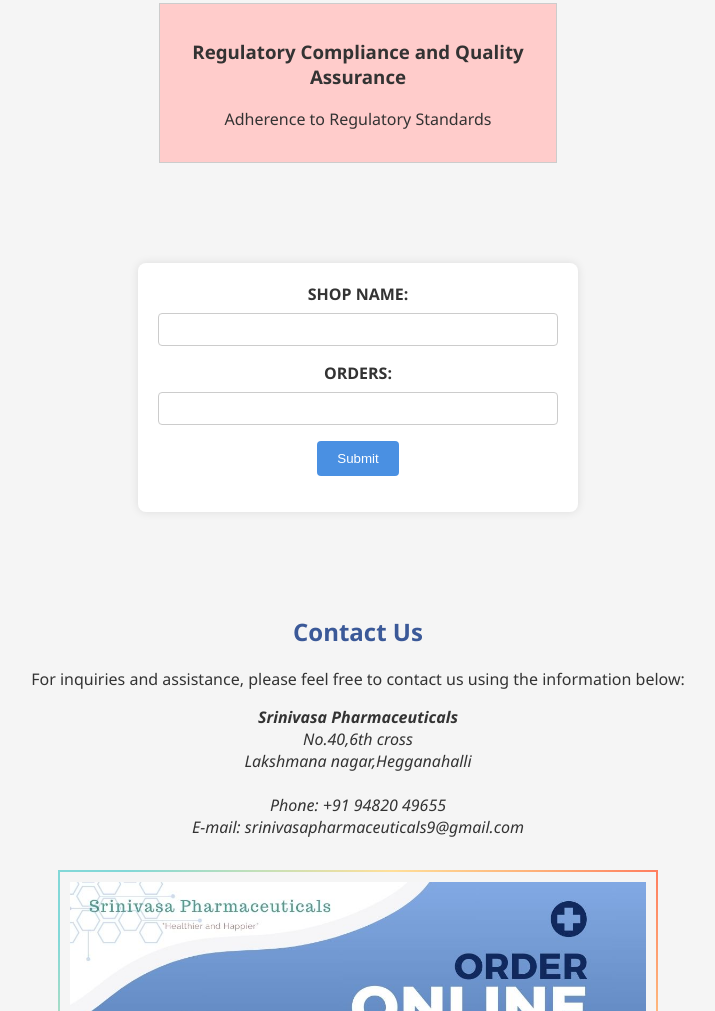
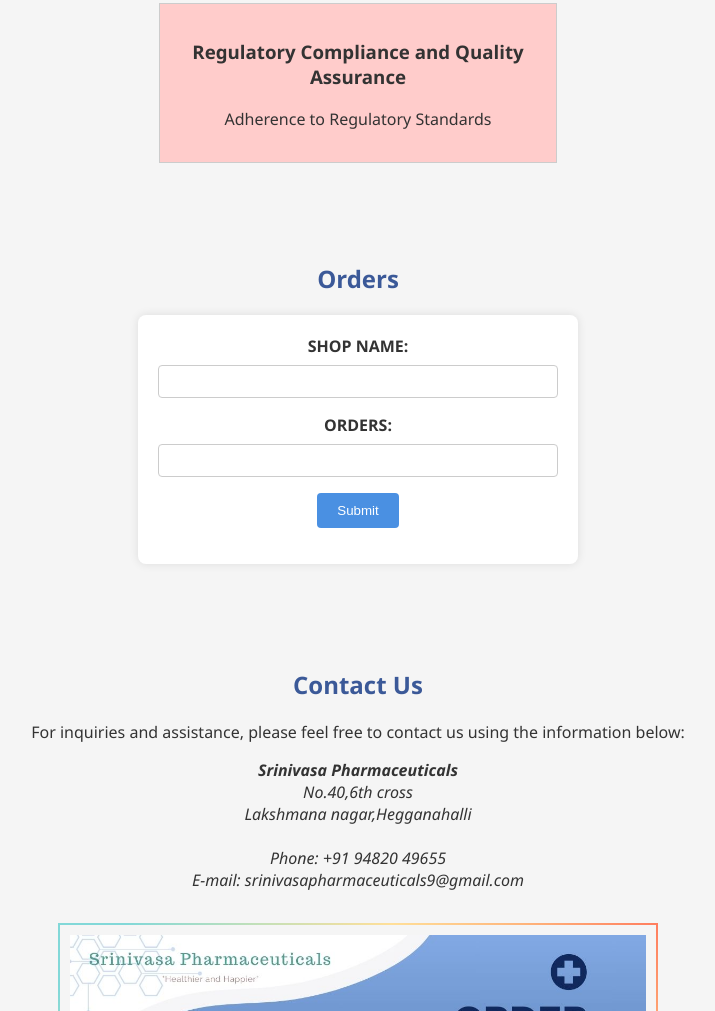
Before and after one commit to VenkateshGOWDA1223/srinivasapharmaceuticals, a plain HTML site: page completed.html in a window 1280 px wide. Shown: the part 778-1789 px from the top of the page, without its empty margins (282-997 px from the left). Drawn offline with Linux system fonts and the light colour scheme.

Commit message:
Update completed.html

```diff
--- a/completed.html
+++ b/completed.html
@@ -169,7 +169,6 @@ h1 {
             </div>
         </div>
     </section>
-<section id="orders">
         <head>
     <meta charset="UTF-8">
     <meta name="viewport" content="width=device-width, initial-scale=1.0">
@@ -224,7 +223,8 @@ h1 {
     </style>
 </head>
 
-<!-- modify this form HTML and place wherever you want your form -->
+<section id="orders">
+<h2>Orders</h2>
 <form id="my-form" action="https://formspree.io/f/xzbnzqna" method="POST">
   <label>SHOP NAME:</label>
   <input type="name" name="name" />
```
